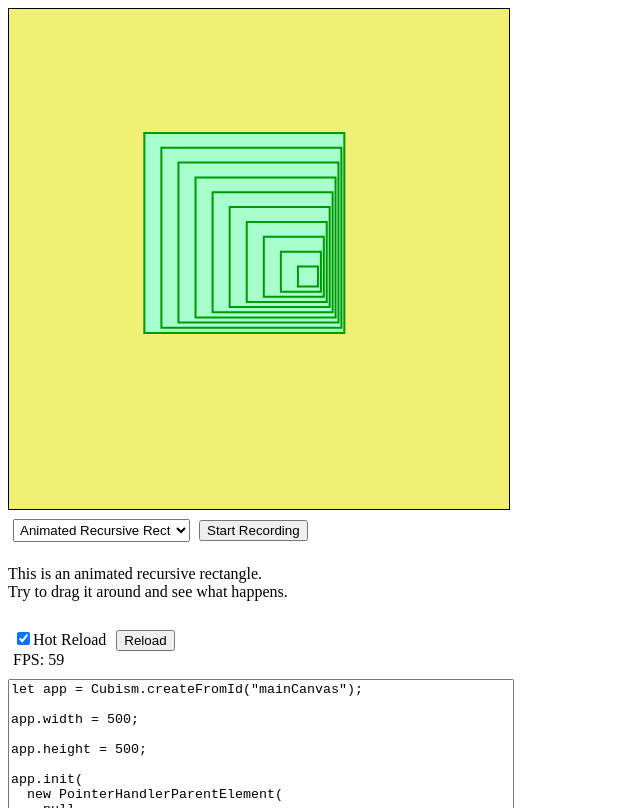
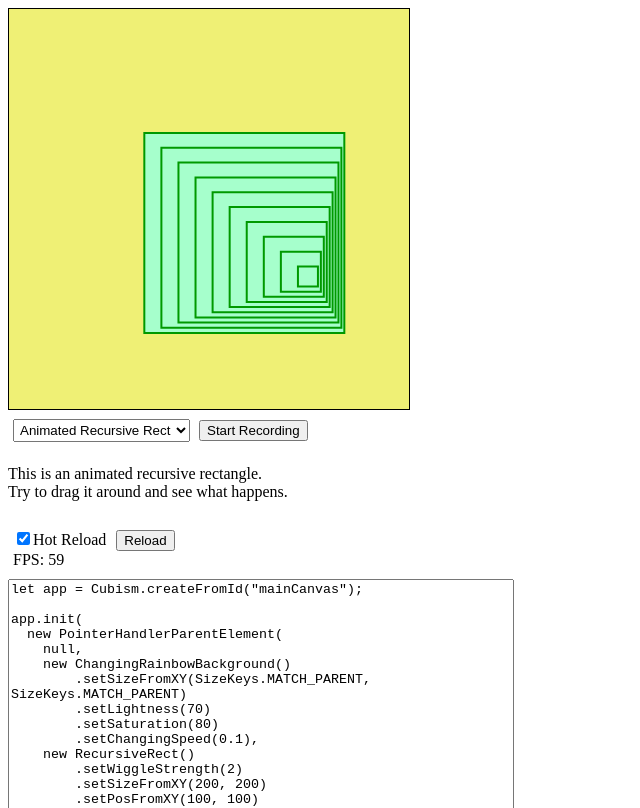
Before and after one commit to NaNnoda/Cubism, a website: page Cubism/index.html in a window 1280 px wide. Shown: the whole page, without its empty margins (0-640 px from the left). Drawn offline with Linux system fonts and the light colour scheme.

Commit message:
Update: idk

```diff
--- a/Cubism/es-build.js
+++ b/Cubism/es-build.js
@@ -1243,6 +1243,7 @@ var StaticDemo = class {
     this.initSelector();
     this.initCodeText();
     this.resetControlsDiv();
+    this.resetCanvas();
   }
   initControlDiv() {
     this.initHotReload();
@@ -1282,6 +1283,7 @@ var StaticDemo = class {
   updateCurrDemoFunction() {
     console.log("updateCurrDemoFunction");
     CubismOuterGlobal.getCubismInstance("mainCanvas").destroy();
+    this.resetCanvas();
     let currName = this.selector.value;
     this._demoFunctions[currName].setFunctionThroughFormattedString(this.codeText.value);
     this.setCurrentDemoCode(this.selector.value);
@@ -1297,6 +1299,11 @@ var StaticDemo = class {
   initSelector() {
     this.selector.onchange = this.onSelectorChange.bind(this);
     this.selector.onload = this.onSelectorChange.bind(this);
+  }
+  resetCanvas() {
+    let canvas2 = document.getElementById("mainCanvas");
+    canvas2.width = 400;
+    canvas2.height = 400;
   }
   setCurrentDemoCode(name) {
     this.codeText.value = this._demoFunctions[name].toString();
@@ -1456,8 +1463,8 @@ var CanvasRecorder = class {
   }
 };
 
-// src/Demo/Demo.ts
-console.log("loading Demo.ts");
+// src/Demo/DemoFunctions.ts
+console.log("loading DemoFunctions.ts");
 var DemoFunctions = class {
   testFunction() {
     console.log("demoFunction");
@@ -1475,8 +1482,6 @@ var DemoFunctions = class {
   }
   animatedRecursiveRect() {
     let app = Cubism.createFromId("mainCanvas");
-    app.width = 500;
-    app.height = 500;
     app.init(
       new PointerHandlerParentElement(
         null,
--- a/Cubism/index.html
+++ b/Cubism/index.html
@@ -26,7 +26,7 @@
 <body>
 
 <div>
-    <canvas id="mainCanvas" class="border" width="400" height="400"></canvas>
+    <canvas id="mainCanvas" class="border"></canvas>
 </div>
 
 <div>
--- a/Cubism/package.json
+++ b/Cubism/package.json
@@ -6,8 +6,8 @@
     "webpack": "^5.74.0"
   },
   "scripts": {
-    "build": "esbuild ./src/Demo/Demo.ts --bundle --outfile=build.js",
-    "watch": "esbuild ./src/Demo/Demo.ts --bundle --sourcemap --outfile=es-build.js --watch --format=esm"
+    "build": "esbuild src/Demo/DemoFunctions.ts --bundle --outfile=build.js",
+    "watch": "esbuild src/Demo/DemoFunctions.ts --bundle --sourcemap --outfile=es-build.js --watch --format=esm"
   },
   "devDependencies": {
     "@types/node": "^18.8.2",
--- a/Cubism/src/CanvasDrawer.ts
+++ b/Cubism/src/CanvasDrawer.ts
@@ -111,6 +111,7 @@ export class CanvasDrawer extends CubismPart {
         this.state.translate = offset;
     }
 
+
     /**
      * Restore translation and rotation to previous state
      */
--- a/Cubism/src/Demo/Demo.ts
+++ b/Cubism/src/Demo/DemoFunctions.ts
@@ -9,8 +9,7 @@ import {EventKeys} from "../Constants/EventKeys";
 import SizeKeys from "../Constants/SizeKeys";
 import CanvasRecorder from "../CanvasRecorder";
 
-
-console.log("loading Demo.ts");
+console.log("loading DemoFunctions.ts");
 
 class DemoFunctions {
     @demoFunction()
@@ -48,8 +47,6 @@ class DemoFunctions {
     animatedRecursiveRect() {
         let app = Cubism.createFromId("mainCanvas");
 
-        app.width = 500;
-        app.height = 500;
         app.init(
             new PointerHandlerParentElement(
                 null,
```
Also changed, not shown: Cubism/src/Demo/StaticDemo.ts (+8 -0 lines), 1 other file.
